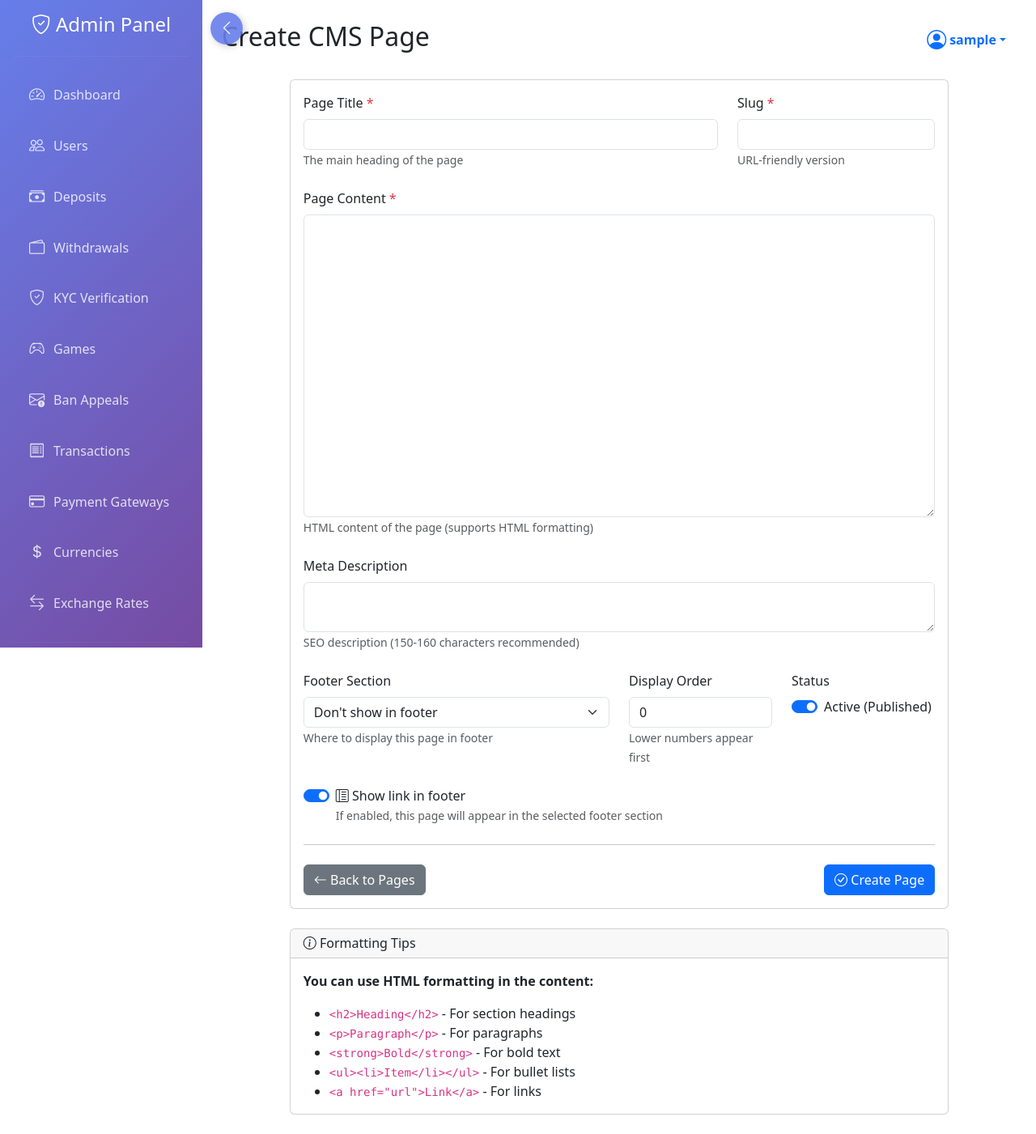
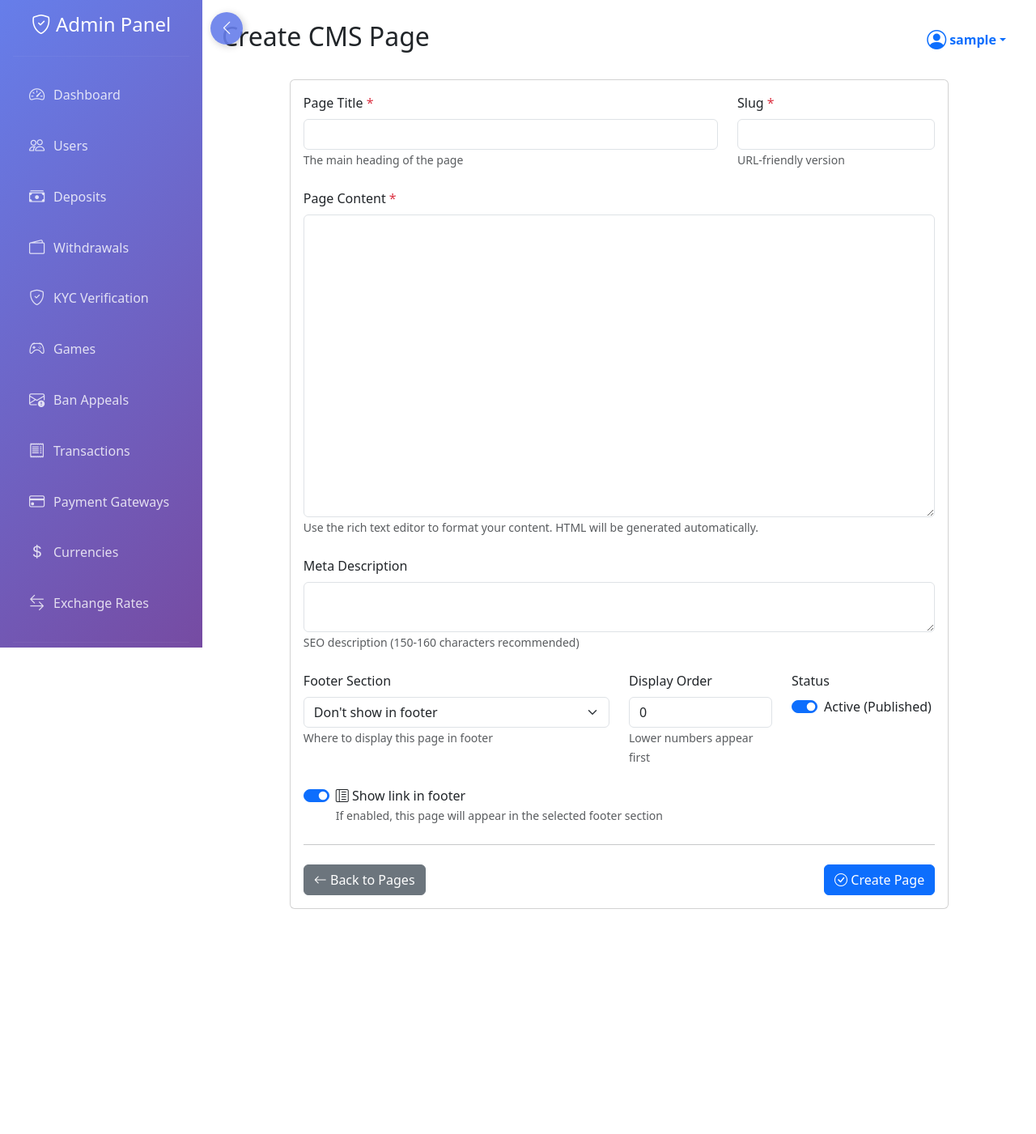
Before and after one commit to coder-rishav/MalamalWeekly, a Django app: page /admin-panel/cms/pages/create/ in a window 1280 px wide. Shown: the whole page at 81% size. After the commit the page ends 1123 px from the top, so only its background shows below. Run offline with Django 5.2, Linux system fonts and the light colour scheme; the visitor is signed in with stand-in values (Sample User, id 1); data comes from the database, SQL or seed files in the repository; data that the repository does not hold is empty; some libraries are stand-ins or nearby versions.

Commit message:
feat: Add TinyMCE rich text editor to CMS page creation
- Integrated TinyMCE WYSIWYG editor for page content
- Full formatting toolbar with common options
- Automatic HTML generation from normal text
- Auto-converts line breaks to paragraphs
- Smart paste with Word content cleanup
- Visual editor with preview mode
- Code view for HTML editing
- Image and link insertion tools
- Lists, tables, and text formatting
- No need to write HTML manually anymore

```diff
--- a/templates/custom_admin/cms_page_form.html
+++ b/templates/custom_admin/cms_page_form.html
@@ -27,7 +27,7 @@
                     <div class="mb-4">
                         <label for="content" class="form-label">Page Content <span class="text-danger">*</span></label>
                         <textarea class="form-control" id="content" name="content" rows="15" required>{{ page.content }}</textarea>
-                        <small class="form-text text-muted">HTML content of the page (supports HTML formatting)</small>
+                        <small class="form-text text-muted">Use the rich text editor to format your content. HTML will be generated automatically.</small>
                     </div>
 
                     <div class="mb-4">
@@ -94,26 +94,57 @@
             </div>
         </div>
 
-        <!-- Content Formatting Help -->
-        <div class="card mt-4">
-            <div class="card-header">
-                <h6 class="mb-0"><i class="bi bi-info-circle"></i> Formatting Tips</h6>
-            </div>
-            <div class="card-body">
-                <p><strong>You can use HTML formatting in the content:</strong></p>
-                <ul class="mb-0">
-                    <li><code>&lt;h2&gt;Heading&lt;/h2&gt;</code> - For section headings</li>
-                    <li><code>&lt;p&gt;Paragraph&lt;/p&gt;</code> - For paragraphs</li>
-                    <li><code>&lt;strong&gt;Bold&lt;/strong&gt;</code> - For bold text</li>
-                    <li><code>&lt;ul&gt;&lt;li&gt;Item&lt;/li&gt;&lt;/ul&gt;</code> - For bullet lists</li>
-                    <li><code>&lt;a href="url"&gt;Link&lt;/a&gt;</code> - For links</li>
-                </ul>
-            </div>
-        </div>
     </div>
 </div>
 
+<!-- TinyMCE Rich Text Editor -->
+<script src="https://cdn.tiny.cloud/1/no-api-key/tinymce/6/tinymce.min.js" referrerpolicy="origin"></script>
 <script>
+// Initialize TinyMCE Rich Text Editor
+tinymce.init({
+    selector: '#content',
+    height: 500,
+    menubar: true,
+    plugins: [
+        'advlist', 'autolink', 'lists', 'link', 'image', 'charmap', 'preview',
+        'anchor', 'searchreplace', 'visualblocks', 'code', 'fullscreen',
+        'insertdatetime', 'media', 'table', 'help', 'wordcount'
+    ],
+    toolbar: 'undo redo | blocks | bold italic underline strikethrough | ' +
+             'alignleft aligncenter alignright alignjustify | ' +
+             'bullist numlist outdent indent | ' +
+             'forecolor backcolor | link image | ' +
+             'removeformat code | help',
+    content_style: 'body { font-family:Helvetica,Arial,sans-serif; font-size:14px }',
+    branding: false,
+    promotion: false,
+
+    // Automatically convert line breaks to paragraphs
+    forced_root_block: 'p',
+
+    // Convert URLs to links automatically
+    convert_urls: true,
+    relative_urls: false,
+
+    // Paste options
+    paste_as_text: false,
+    smart_paste: true,
+
+    // Clean up Word content
+    paste_word_valid_elements: 'p,b,strong,i,em,h1,h2,h3,h4,h5,h6,ul,ol,li,a[href],br',
+
+    // Allow all HTML elements
+    valid_elements: '*[*]',
+    extended_valid_elements: '*[*]',
+
+    // Setup function
+    setup: function(editor) {
+        editor.on('init', function() {
+            console.log('TinyMCE Editor initialized');
+        });
+    }
+});
+
 // Auto-generate slug from title
 document.getElementById('title').addEventListener('input', function() {
     if (document.getElementById('slug').value === '' || !{{ page|yesno:"true,false" }}) {
```
